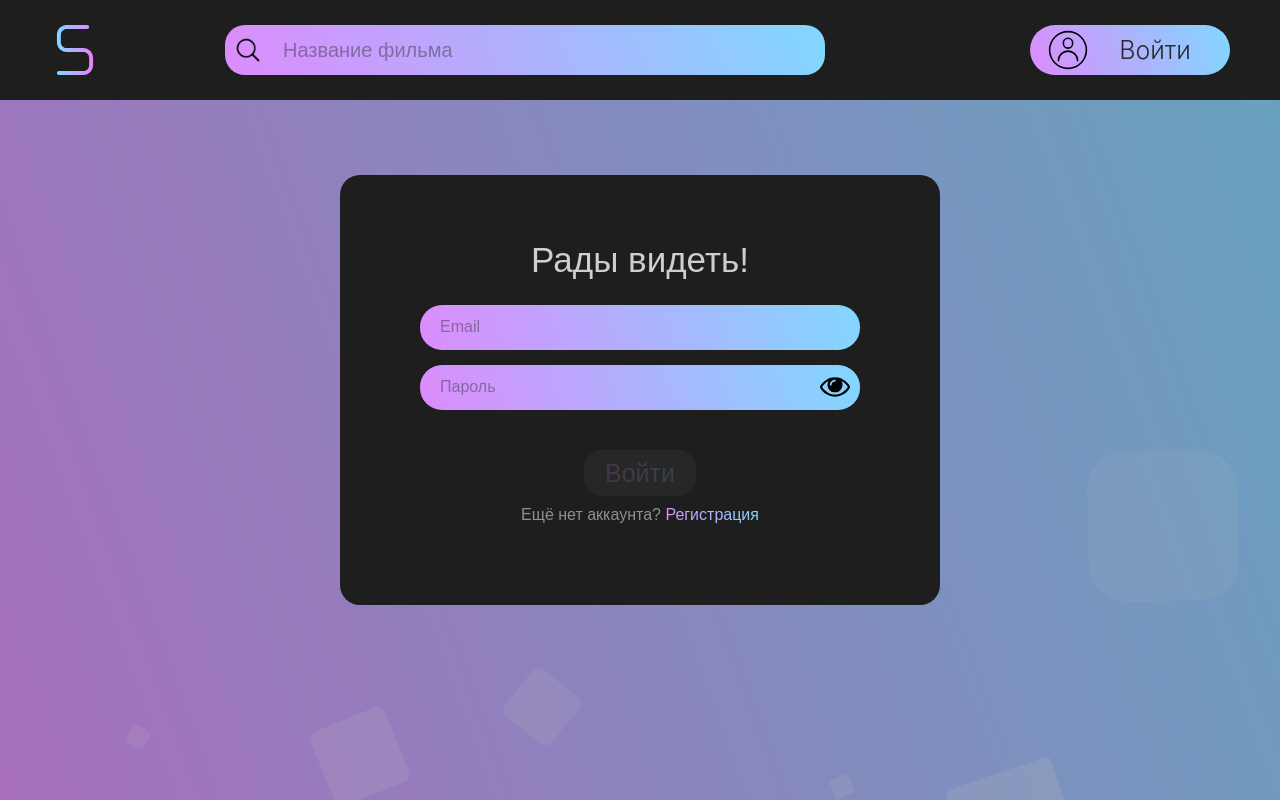
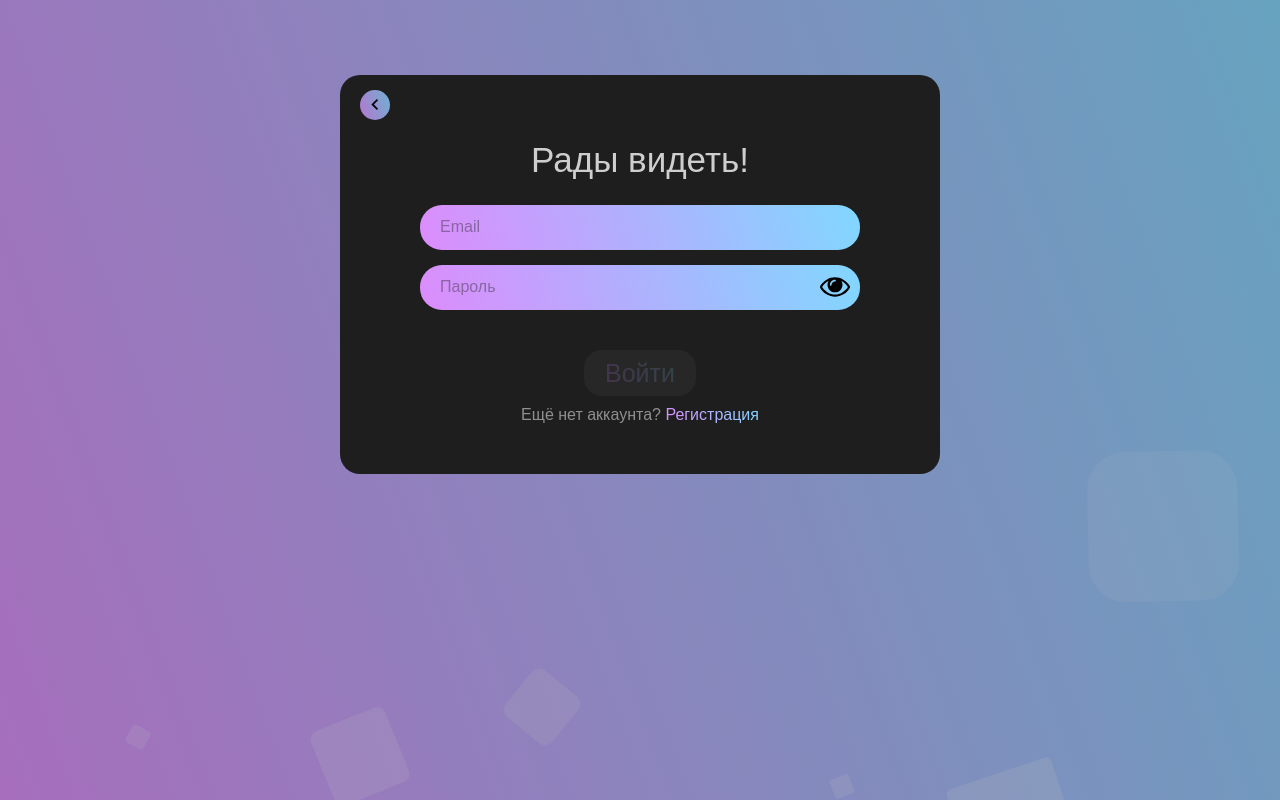
Before and after one commit to rina-dz/movie-storage, a React (Create React App) app: page /auth in a window 1280 px wide. Built offline with nearby package versions, Linux system fonts and the light colour scheme.

Commit message:
fix: поправить стилизация после добавления Animatic

```diff
--- a/src/components/Animatic/Animatic.css
+++ b/src/components/Animatic/Animatic.css
@@ -3,15 +3,13 @@
 .animatic {
     top: 0;
     left: 0;
-    position: absolute;
+    position: fixed;
     z-index: -1;
     overflow: hidden;
     width: 100%;
-    height: 100vh;
+    min-height: 100%;
     opacity: 0.7;
     background: linear-gradient(70deg, rgb(220, 140, 252), rgb(129, 215, 255));
-    width: 100%;
-    height: 100vh;
 }
 
 .animatic__element {
--- a/src/components/App/App.js
+++ b/src/components/App/App.js
@@ -13,7 +13,6 @@ function App() {
   return (
     <CurrentUserContext.Provider value={currentUser}>
       <div className="page">
-        <Header />
         <Routes>
           <Route path="*" element={<NotFound />} />
           <Route path="/auth" element={<Auth />} />
--- a/src/components/Auth/Auth.css
+++ b/src/components/Auth/Auth.css
@@ -4,18 +4,48 @@
     display: flex;
     justify-content: center;
     align-items: flex-start;
-    padding: 75px 0 0;
+    padding: 0;
+    margin: 0;
 }
-
 
 .auth__form-container {
     width: 600px;
-    min-height: 400px;
+    height: min-content;
     background-color: rgb(30, 30, 30);
     border-radius: 20px;
     display: flex;
     flex-direction: column;
     align-items: center;
+    position: relative;
+    margin: 75px 0 70px;
+}
+
+.auth__icon-container {
+    position: absolute;
+    display: flex;
+    justify-content: center;
+    align-items: center;
+    left: 20px;
+    top: 15px;
+    height: 30px;
+    width: 30px;
+    border-radius: 20px;
+    background: linear-gradient(70deg, rgb(220, 140, 252), rgb(129, 215, 255));
+    opacity: 0.8;
+    transition: opacity 0.3s ease;
+}
+
+.auth__icon-container:hover {
+    opacity: 0.5;
+}
+
+.auth__back-icon {
+    height: 22px;
+    width: 22px;
+
+    background-size: cover;
+    background-color: transparent;
+    cursor: pointer;
 }
 
 .auth__title {
@@ -28,7 +58,7 @@
 }
 
 .auth__form {
-    min-height: 300px;
+    height: min-content;
     display: flex;
     flex-direction: column;
     align-items: center;
@@ -66,7 +96,6 @@
     position: absolute;
     top: 7px;
     right: 10px;
-
     width: 30px;
     height: 30px;
     background-size: cover;
@@ -121,7 +150,7 @@
 }
 
 .auth__link-container {
-    margin: 8px 0 80px;
+    margin: 8px 0 50px;
 }
 
 .auth__link-text {
@@ -150,11 +179,9 @@
 
 
 @media screen and (max-width: 700px) {
-    .auth {
-        padding-top: 120px;
-    }
 
     .auth__form-container {
+        margin: 170px 0 160px;
         width: 420px;
     }
 
--- a/src/components/Auth/Auth.js
+++ b/src/components/Auth/Auth.js
@@ -2,6 +2,8 @@ import React from 'react';
 import "./Auth.css";
 import closedEye from '../../images/eye-closed_icon.svg';
 import openEye from '../../images/eye-open_icon.svg';
+import backIcon from '../../images/arrow-left.svg';
+import { Link } from 'react-router-dom';
 
 function Auth(props) {
     const [isLogging, setLogging] = React.useState(true);
@@ -20,6 +22,9 @@ function Auth(props) {
     return (
         <section className="auth">
             <div className='auth__form-container'>
+                <Link className='auth__icon-container' to='/'>
+                    <img src={backIcon} className='auth__back-icon' alt='Назад' />
+                </Link>
                 <h2 className='auth__title'>{isLogging ? 'Рады видеть!' : 'Добро пожаловать!'}</h2>
                 <form className='auth__form'>
                     {isLogging ? '' : <input className='auth__input' name='name' placeholder='Имя' required />}
--- a/src/components/NotFound/NotFound.css
+++ b/src/components/NotFound/NotFound.css
@@ -1,12 +1,24 @@
 .not-found {
     display: flex;
+    height: 100%;
     flex-direction: column;
     justify-content: center;
     align-items: center;
 }
 
-.not-found__container {
-    margin: 100px auto 100px;
+.not-found__main-container {
+    width: 600px;
+    height: min-content;
+    background-color: rgb(30, 30, 30);
+    border-radius: 20px;
+    display: flex;
+    flex-direction: column;
+    align-items: center;
+    margin: 75px 0 70px;
+}
+
+.not-found__text-container {
+    margin: 45px auto 100px;
     display: flex;
     flex-direction: column;
     justify-content: center;
@@ -46,7 +58,7 @@
 .not-found__link {
     text-decoration: none;
     padding: 0;
-    margin: 0;
+    margin: 0 0 45px;
     cursor: pointer;
     background: linear-gradient(70deg, rgb(220, 140, 252), rgb(129, 215, 255));
     border-radius: 25px;
@@ -97,10 +109,10 @@
     }
 }
 
-@media screen and (max-width: 499px) {
-
-    .not-found__container {
-        margin: 329px auto 130px;
+@media screen and (max-width: 700px) {
+    .not-found__main-container {
+        width: 420px;
+        margin: 170px auto 130px;
     }
 
     .not-found__title {
--- a/src/components/NotFound/NotFound.js
+++ b/src/components/NotFound/NotFound.js
@@ -6,13 +6,15 @@ function NotFound() {
 
     return (
         <section className="not-found">
-            <div className="not-found__container">
-                <h2 className="not-found__title">404</h2>
-                <p className="not-found__text">Страница не найдена</p>
+            <div className='not-found__main-container'>
+                <div className="not-found__text-container">
+                    <h2 className="not-found__title">404</h2>
+                    <p className="not-found__text">Страница не найдена</p>
+                </div>
+                <Link className="not-found__link" to="/">
+                    <p4 className="not-found__link-text">Назад</p4>
+                </Link>
             </div>
-            <Link className="not-found__link" to="/">
-                <p4 className="not-found__link-text">Назад</p4>
-            </Link>
         </section>
     )
 }
```
Also changed, not shown: src/images/arrow-left.svg (added).
